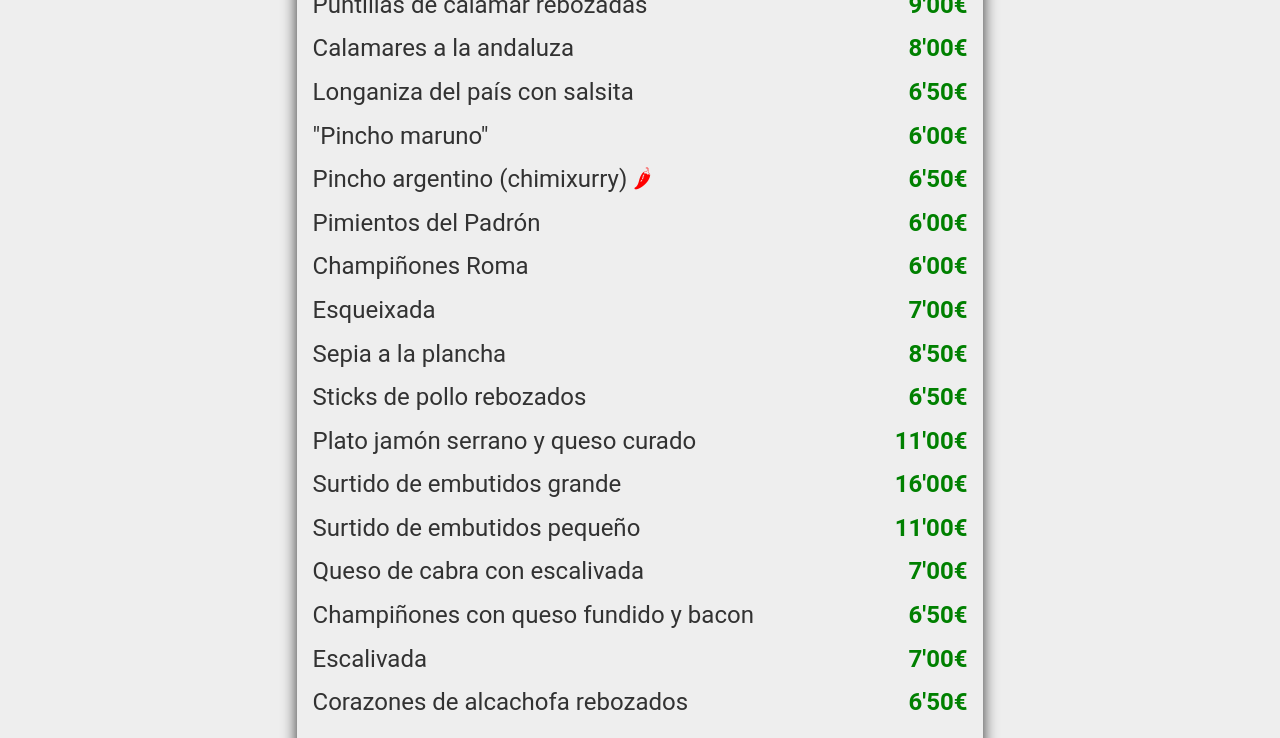
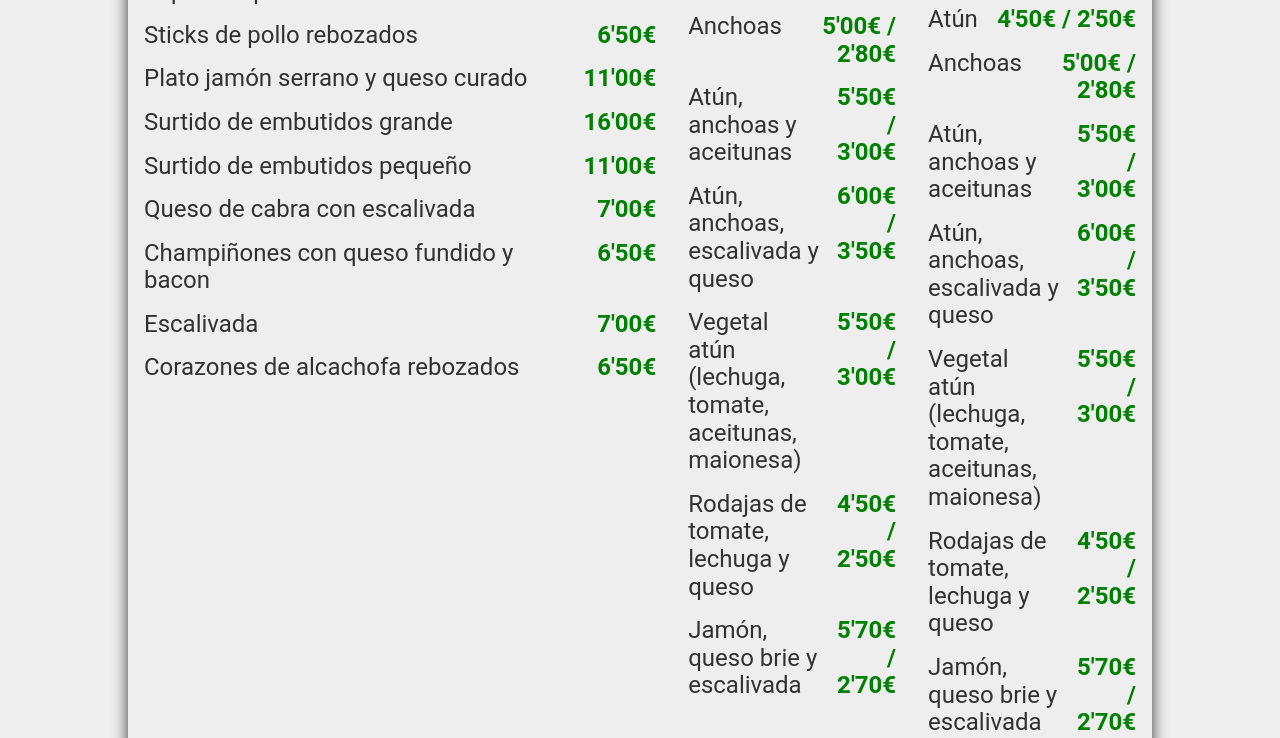
Before and after one commit to diegogliarte/business-templates, a plain HTML site: page pages/menu.html in a window 1280 px wide. Shown: the part 595-1333 px from the top of the page. Drawn offline with Linux system fonts and the light colour scheme.

Commit message:
add display:grid into dekstop menu

```diff
--- a/scripts/script.js
+++ b/scripts/script.js
@@ -22,10 +22,15 @@ fetch('../products/menu.txt')
         const lines = text.replace(/[\r]+/g, '').split("\n")
         const products = document.getElementById("products")
         let category = null
+        let i = 0
         for (let line of lines) {
             let comma_splitted = line.split(";")
-            if (comma_splitted.length === 1) {
+            if (comma_splitted.length === 1 && comma_splitted[0]) {
                 category = create_div(["category"])
+                let id = "category-" + i
+                category.setAttribute("id", id)
+                category.style.gridArea = id
+                i++
                 products.appendChild(category)
                 let category_title = create_div(["category-title"], comma_splitted[0])
                 category.appendChild(category_title)
--- a/styles/products.css
+++ b/styles/products.css
@@ -58,8 +58,18 @@ html, body {
     }
 
     .products {
+        width: 80%;
         font-size: 2rem;
-    }
+        display: grid;
+        grid-template-areas:
+            'category-1 category-1 category-7 category-8'
+            'category-1 category-1 category-7 category-8'
+            'category-2 category-0 category-6 category-6'
+            'category-4 category-9 category-6 category-6'
+            'category-3 category-9 category-6 category-6'
+            'category-5 category-9 category-6 category-6'
+            'category-10 category-10 category-10 category-10';
+        }
 
 
 }
```
Also changed, not shown: products/menu.txt.
